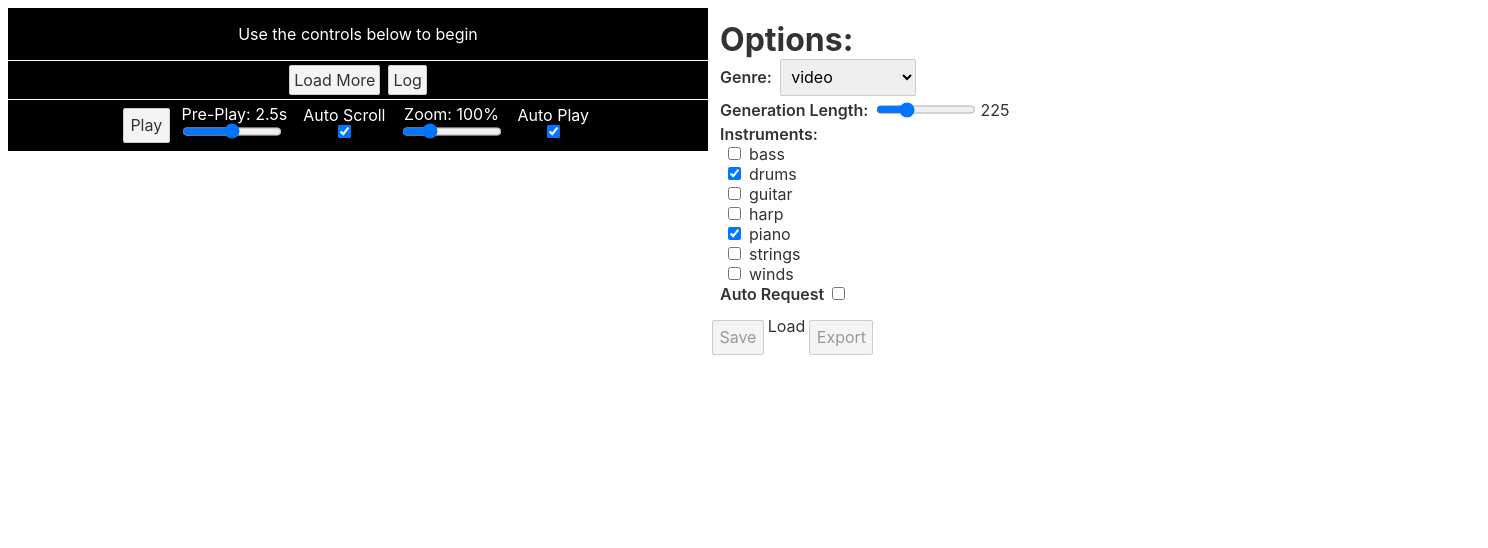
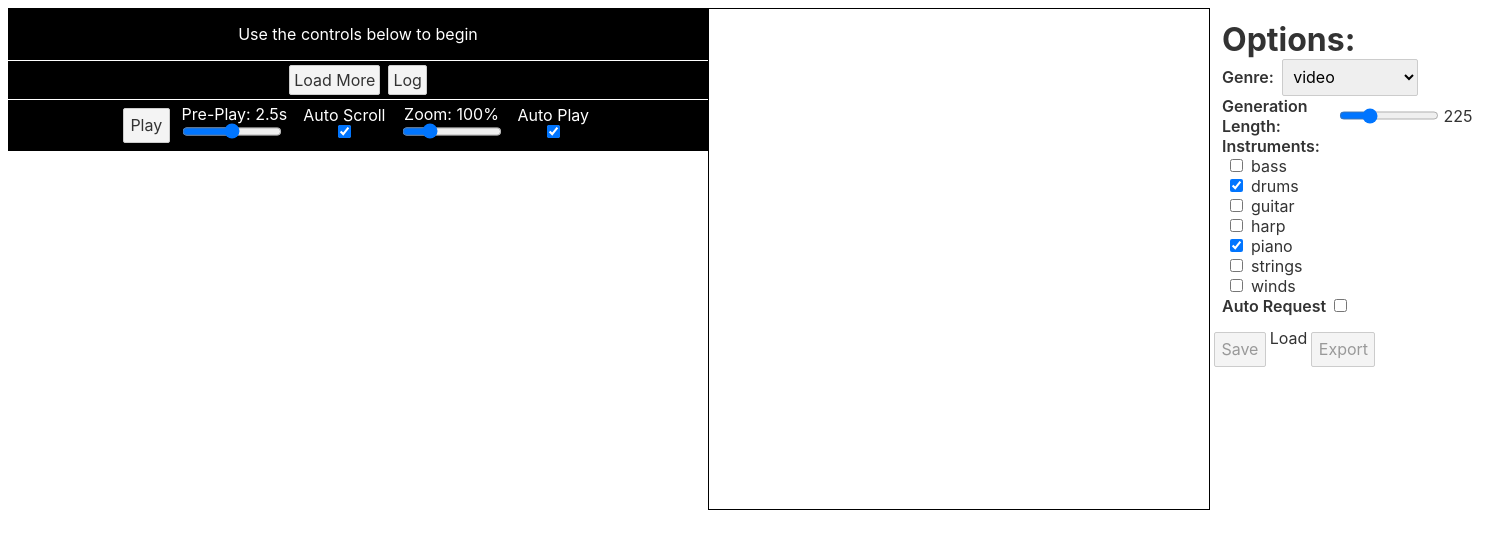
Before and after one commit to stevenwaterman/musetree, a Svelte app: page / in a window 1280 px wide. Shown: the top 548 px of the page, 1488 px wide, since content can reach past the window. Built offline with nearby package versions, Linux system fonts and the light colour scheme; what retry-axios would draw is missing.

Commit message:
Add tree view

```diff
--- a/package.json
+++ b/package.json
@@ -17,6 +17,7 @@
   },
   "dependencies": {
     "axios": "^0.19.1",
+    "d3": "^5.15.0",
     "downloadjs": "^1.4.7",
     "retry-axios": "^2.1.1",
     "sirv-cli": "^0.4.4"
--- a/src/App.svelte
+++ b/src/App.svelte
@@ -4,6 +4,7 @@
   import PersistenceOptions from "./persistence/PersistenceOptions.svelte";
   import { audio } from "./track/audio.js";
   import TrackControls from "./track/TrackControls.svelte";
+  import TreeVis from "./treeVis/TreeVis.svelte";
 </script>
 
 <style>
@@ -25,6 +26,9 @@
       <TrackControls />
     </div>
     <div class="col">
+      <TreeVis/>
+    </div>
+    <div class="col">
       <GenerationOptions />
       <PersistenceOptions />
     </div>
--- a/src/track/trackTree.js
+++ b/src/track/trackTree.js
@@ -7,7 +7,7 @@ function createTrackTreeStore() {
     children: {},
     childOffset: 1,
     track: null,
-    pendingLoad: 0,
+    pendingLoad: 0
   };
   const { subscribe, set, update } = writable(initial);
 
@@ -21,7 +21,7 @@ function createTrackTreeStore() {
       update(state => {
         const parent = getNode(state, path);
         parent.selected = idx;
-        if(idx != null){
+        if (idx != null) {
           parent.lastSelected = idx;
         }
         return state;
@@ -81,8 +81,8 @@ function addChildren(trackTree, path, tracks) {
       track,
       pendingLoad: false
     }))
-    .forEach(track => {
-      children[leaf.childOffset] = track;
+    .forEach(node => {
+      children[leaf.childOffset] = node;
       leaf.childOffset++;
     });
   return trackTree;
@@ -118,3 +118,30 @@ export const selectedTrackAudioStore = derived(
   ([$selectedTrackStore]) =>
     $selectedTrackStore.track ? $selectedTrackStore.track.audio : ""
 );
+
+export const d3TreeStore = derived([trackTreeStore], ([$trackTreeStore]) =>
+  toD3data($trackTreeStore, {
+    name: null,
+    wasSelected: true,
+    isSelected: true,
+    onSelectedPath: true,
+    isRoot: true,
+  })
+);
+
+function toD3data(tree, config) {
+  const {selected, lastSelected, children: treeChildren} = tree;
+  const d3Children = Object.entries(treeChildren).map(([idx, child]) =>
+    toD3data(child, {
+      name: idx,
+      wasSelected: idx === lastSelected,
+      isSelected: idx === selected,
+      onSelectedPath: idx === selected && config.onSelectedPath,
+      isRoot: false
+    })
+  );
+  return {
+    ...config,
+    children: d3Children
+  };
+}
--- /dev/null
+++ b/src/treeVis/TreeVis.svelte
@@ -0,0 +1,95 @@
+<script>
+  import * as d3 from "d3";
+  import { d3TreeStore } from "../track/trackTree.js";
+  import { onMount } from "svelte";
+
+  const width = 500;
+  const height = 500;
+  const dx = 50;
+  const dy = 50;
+  const linkGenerator = d3.linkVertical();
+
+  let root;
+  let links;
+  let xMin;
+  let xMax;
+  $: tree($d3TreeStore);
+
+  function tree(data) {
+    xMin = Infinity;
+    xMax = -Infinity;
+
+    const hierarchy = d3.hierarchy(data);
+    hierarchy.dx = dx;
+    hierarchy.dy = dy;
+
+    root = d3.tree().nodeSize([dx, dy])(hierarchy);
+    root.each(d => {
+      xMin = Math.min(xMin, d.x);
+      xMax = Math.max(xMax, d.x);
+    });
+
+    links = root.links().map(link => ({
+      d: linkGenerator({
+        source: [link.source.x, link.source.y],
+        target: [link.target.x, link.target.y]
+      })
+    }));
+  }
+
+  onMount(() => {
+    let tree = d3.select("#tree");
+    let svg = d3.select("svg").call(
+      d3.zoom().on("zoom", function() {
+        tree.attr("transform", d3.event.transform);
+      })
+    );
+  });
+
+  function nodeColor({wasSelected, isSelected, onSelectedPath}){
+      if(onSelectedPath){
+          return "#f00";
+      }
+      if(isSelected){
+          return "#f90";
+      }
+      if(wasSelected){
+          return "#ff0";
+      }
+      return "#fff";
+  }
+</script>
+
+<style>
+  svg {
+    width: 500px;
+    height: 500px;
+    border: 1px solid black;
+  }
+</style>
+
+{#if root != null}
+  <svg viewBox="0, 0, 500, 500">
+    <g
+      id="tree"
+      transform={`translate(${dx - xMin},${dy / 3})`}
+      font-family="sans-serif"
+      font-size="10">
+      <g fill="none" stroke="#555" stroke-opacity="0.4" stroke-width="1.5">
+        {#each links as link}
+          <path d={link.d} />
+        {/each}
+      </g>
+      <g class="node">
+        {#each root.descendants() as d}
+          {#if !d.data.isRoot}
+            <g transform={`translate(${d.x},${d.y})`}>
+              <circle stroke="black" fill={nodeColor(d.data)} r="10" />
+              <text dy="0.31em" text-anchor="middle">{d.data.name}</text>
+            </g>
+          {/if}
+        {/each}
+      </g>
+    </g>
+  </svg>
+{/if}
```
Also changed, not shown: 1 other file (tests, documents, lock files or other folders).
